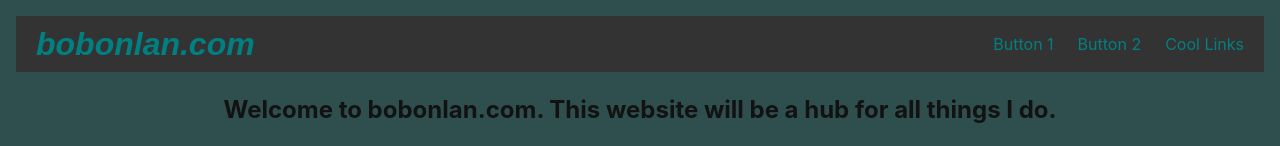
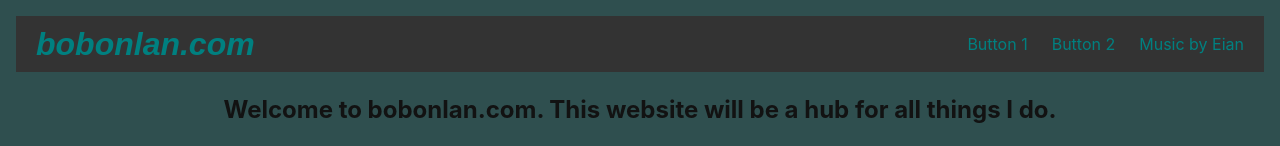
Before and after one commit to bobonlan/bobonlan.github.io, a React (Vite) app: page / in a window 1280 px wide. Shown: the top 146 px of the page. Built offline with nearby package versions, Linux system fonts and the light colour scheme; grey boxes are pictures that could not be loaded.

Commit message:
micro fix

```diff
--- a/src/Navbar.jsx
+++ b/src/Navbar.jsx
@@ -9,7 +9,7 @@ export default function Navbar() {
       <ul>
         <CustomLink to="/button1">Button 1</CustomLink>
         <CustomLink to="/button2">Button 2</CustomLink>
-        <CustomLink to="/cool-links">Cool Links</CustomLink>
+        <CustomLink to="/cool-links">Music by Eian</CustomLink>
       </ul>
     </nav>
   );
```
